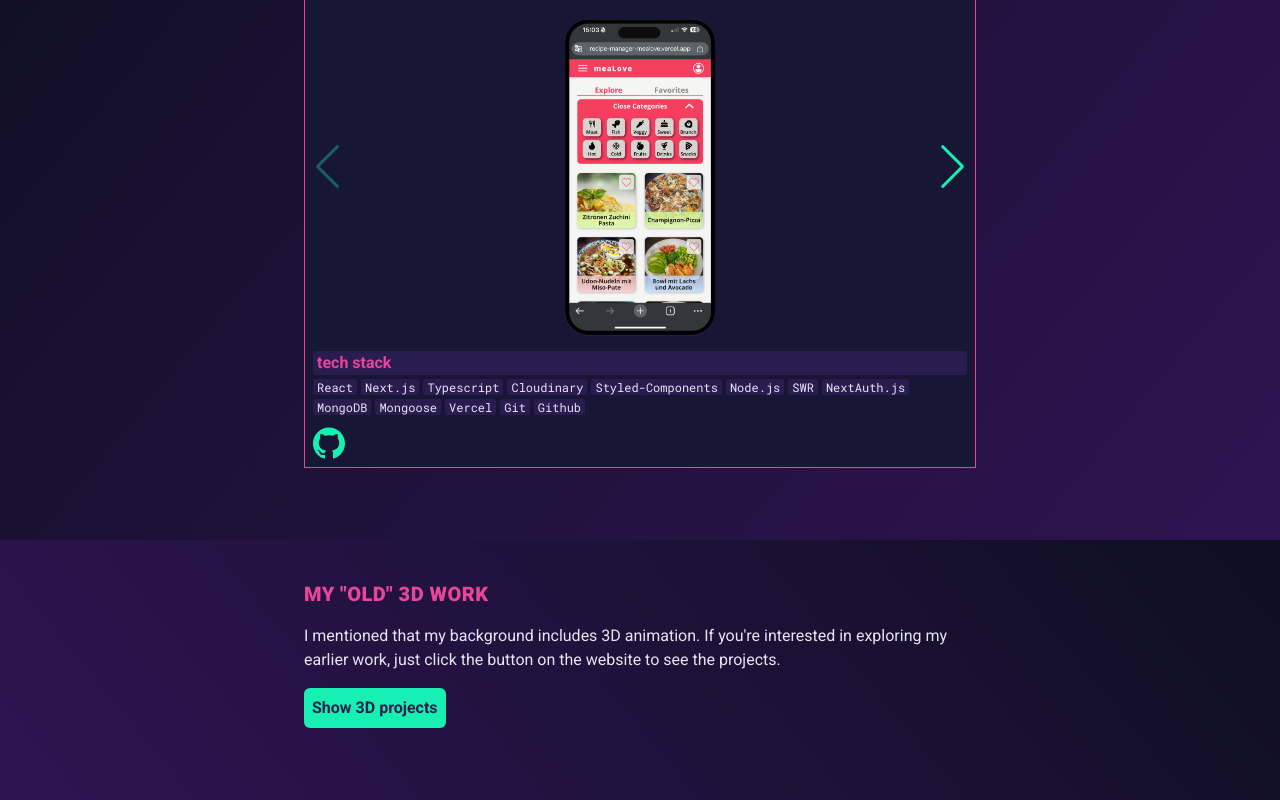
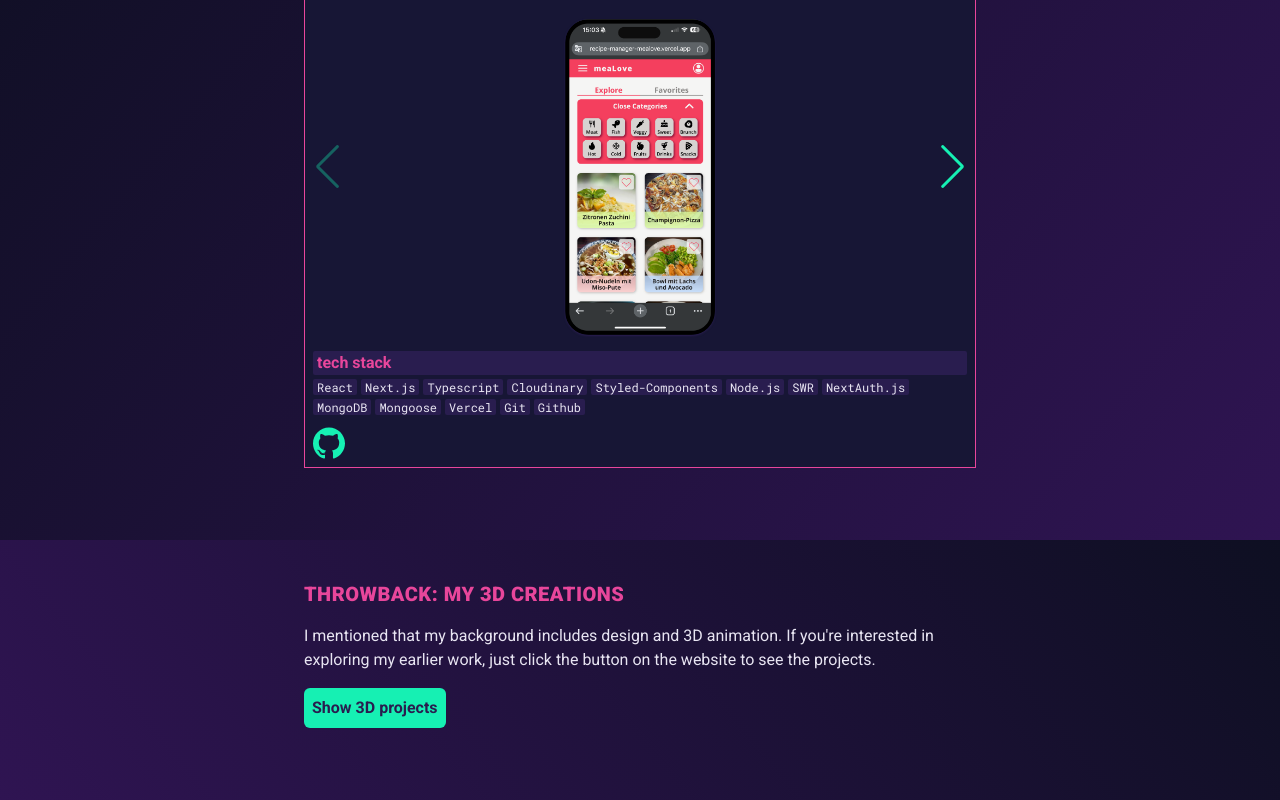
Before and after one commit to stekug/stephankugler-personal-portfolio, a Next.js app: page / in a window 1280 px wide. Shown: the part 1737-2537 px from the top of the page. Built offline with nearby package versions, Linux system fonts and the light colour scheme.

Commit message:
change Work3D welcome text

```diff
--- a/app/_components/Work3D.tsx
+++ b/app/_components/Work3D.tsx
@@ -11,12 +11,12 @@
   return (
     <section className="mb-8 w-full max-w-2xl">
       <span className="mb-4 block text-xl font-black uppercase tracking-wide text-accentPink-1">
-        My &quot;old&quot; 3D Work
+        Throwback: My 3D Creations
       </span>
       <p>
-        I mentioned that my background includes 3D animation. If you&apos;re
-        interested in exploring my earlier work, just click the button on the
-        website to see the projects.
+        I mentioned that my background includes design and 3D animation. If
+        you&apos;re interested in exploring my earlier work, just click the
+        button on the website to see the projects.
       </p>
       <ProjectButton onClick={() => setIsOpen(!isOpen)}>
         {isOpen ? "Hide 3D projects" : "Show 3D projects"}
```
